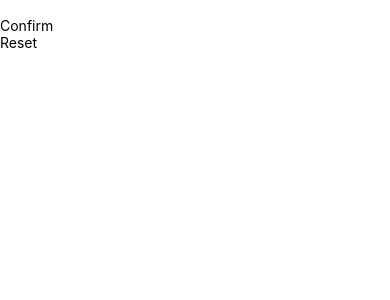
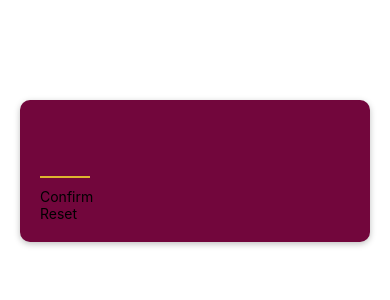
Before and after one commit to Prabhat8991/ReactNativeGame, a React Native app: screen / in a window 390 px wide. Shown: the top 300 px of the page. Built offline with nearby package versions, Linux system fonts and the light colour scheme.

Commit message:
added style to buttons and input text

```diff
--- a/screens/StartScreen.js
+++ b/screens/StartScreen.js
@@ -1,12 +1,40 @@
-import {View, TextInput} from 'react-native'
+import {View, TextInput, StyleSheet} from 'react-native'
 import PrimaryButton from '../components/PrimaryButton'
 
 function StartScreen() {
-    return (<View>
-        <TextInput/>
+    return (<View style = {styles.inputContainer}>
+        <TextInput style = {styles.inputField} maxLength={2}/>
         <PrimaryButton>Confirm</PrimaryButton>
         <PrimaryButton>Reset</PrimaryButton>
     </View>);
 }
 
+const styles = StyleSheet.create({
+   inputContainer :  {
+        marginTop: 100,
+        padding: 20,
+        backgroundColor: '#72063c',
+        margin: 20,
+        elevation: 4,
+        borderRadius: 10,
+        shadowColor: 'black',
+        shadowRadius: 6,
+        shadowOffset: {width: 0, height: 2},
+        shadowOpacity: 0.25
+
+    },
+    inputField: {
+        height: 50,
+        width: 50,
+        fontSize: 32,
+        color: '#ddb52f',
+        borderBottomColor: '#ddb52f',
+        borderBottomWidth: 2,
+        marginBottom: 10,
+        marginVertical: 8,
+        fontWeight: 'bold',
+        textAlign: 'center'
+    }
+})
+
 export default StartScreen
```
